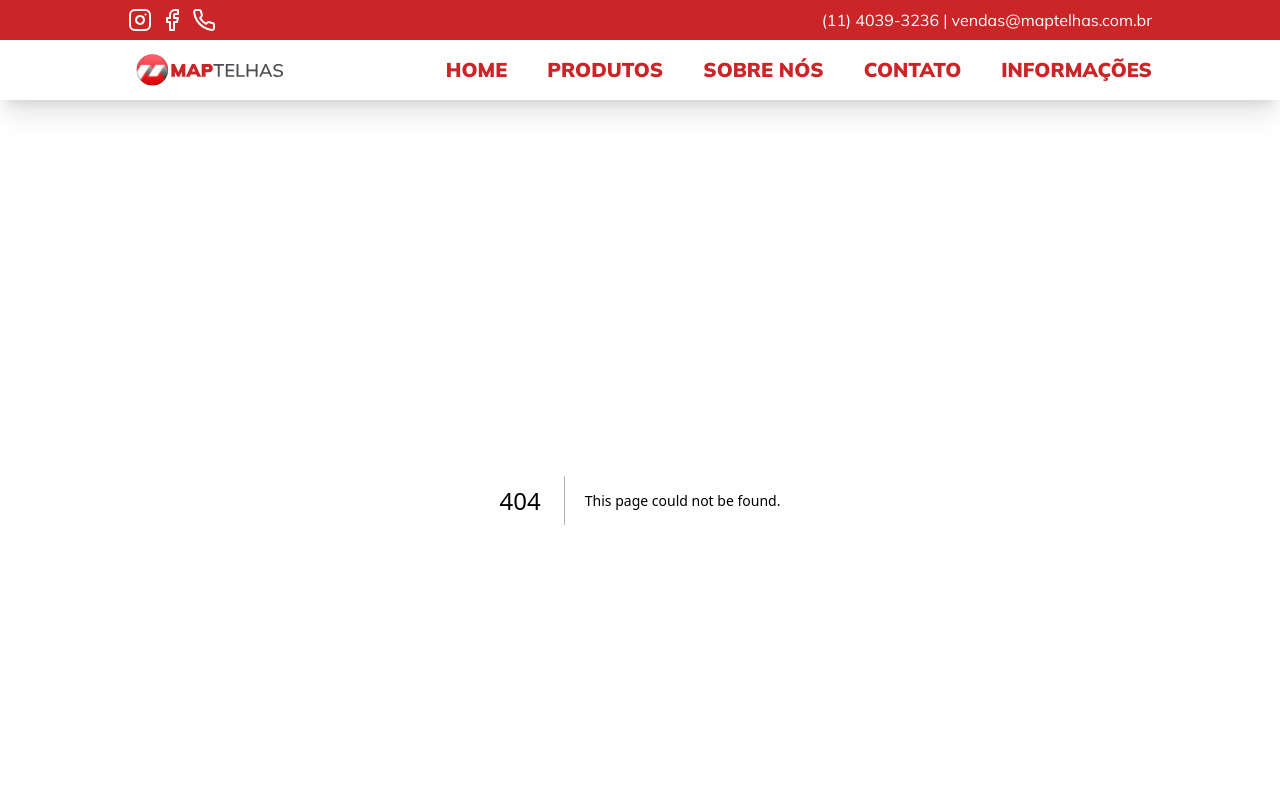
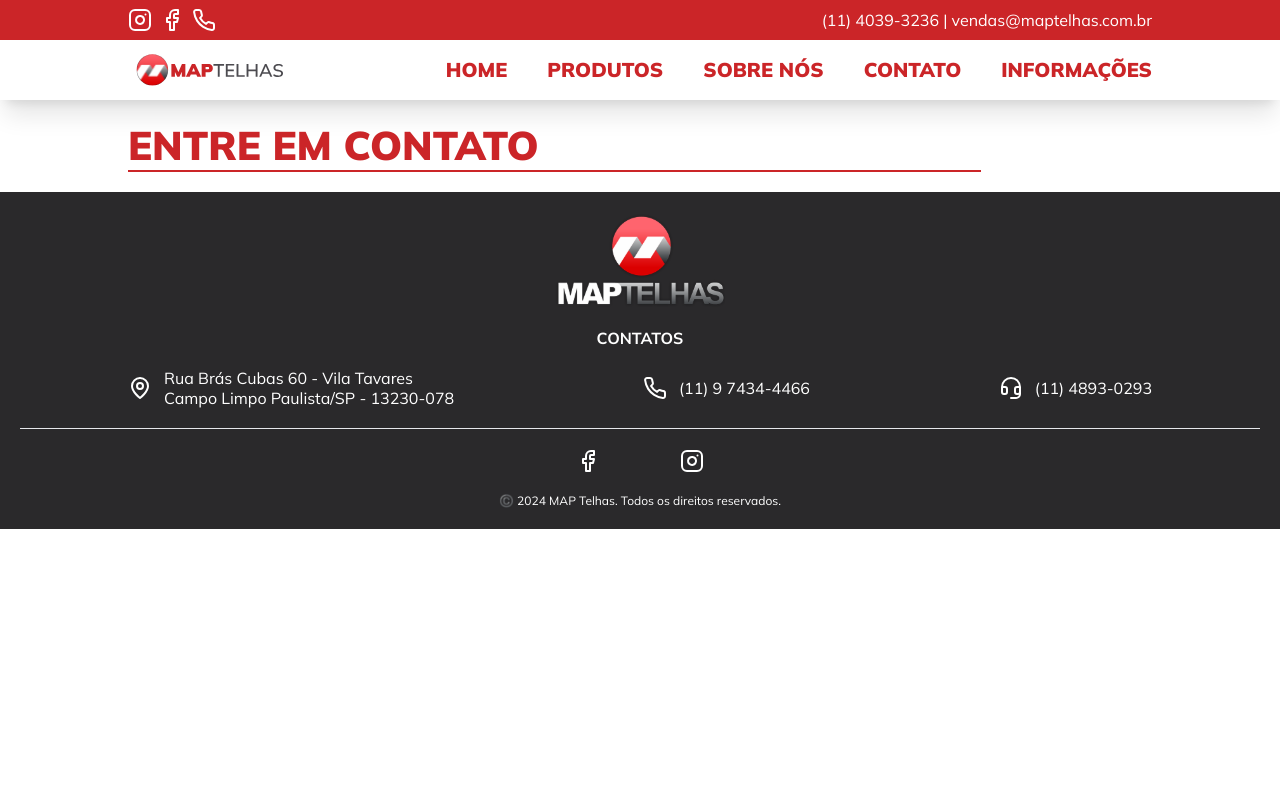
Before and after one commit to leuzaoo/map-telhas, a Next.js app: page /contato in a window 1280 px wide. Before the commit this address had no page. Shown: the top 800 px of the page. Built offline with nearby package versions, Linux system fonts and the light colour scheme.

Commit message:
Created new branch and contact page.

```diff
--- /dev/null
+++ b/app/contato/page.jsx
@@ -0,0 +1,14 @@
+import Center from "../ui/center";
+
+export default function ContactPage() {
+  return (
+    <div className="py-5">
+      <Center>
+        <h1 className="text-title uppercase font-extrabold text-primaryRed">
+          Entre em Contato
+        </h1>
+        <div className="h-[2px] w-5/6 bg-primaryRed" />
+      </Center>
+    </div>
+  );
+}
```
